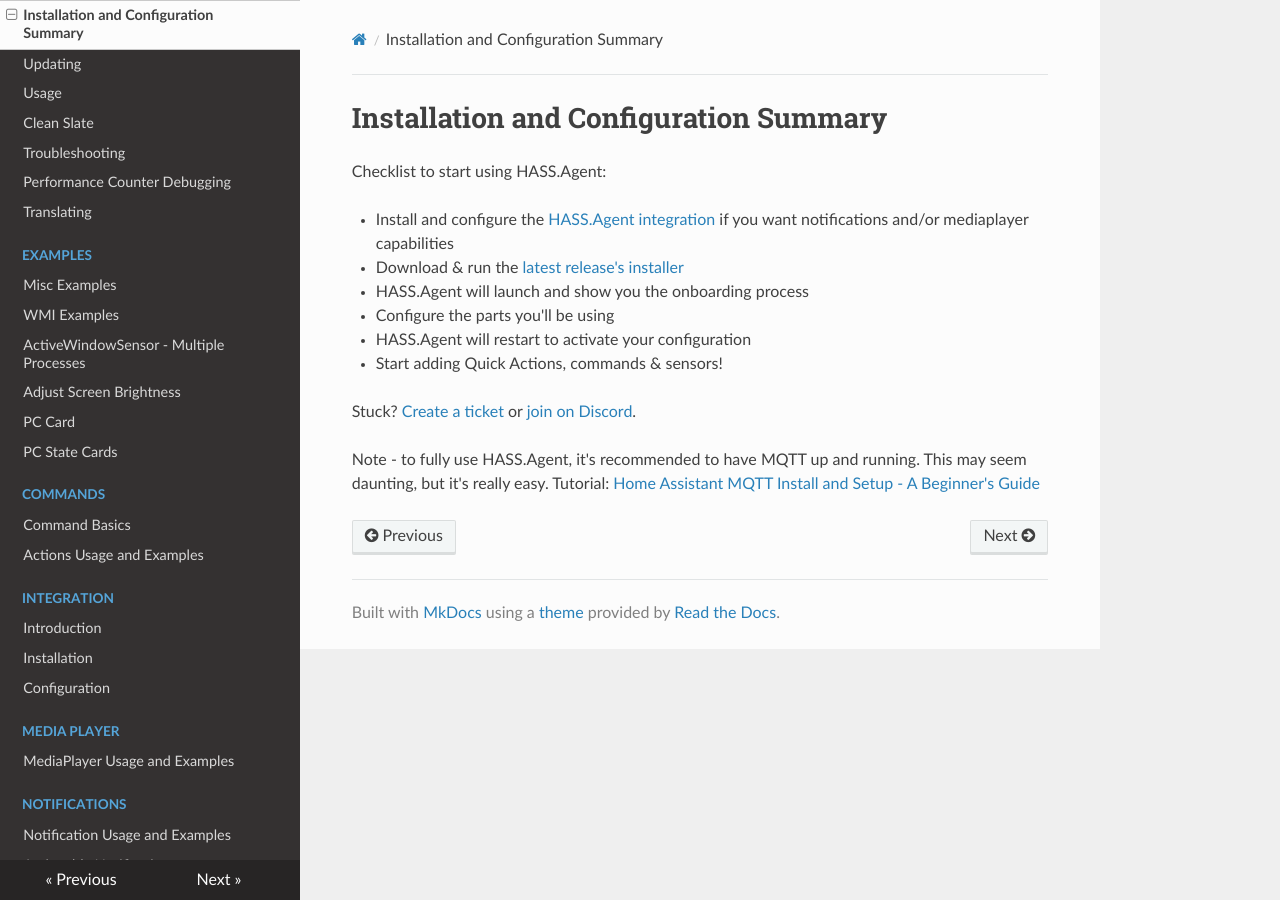
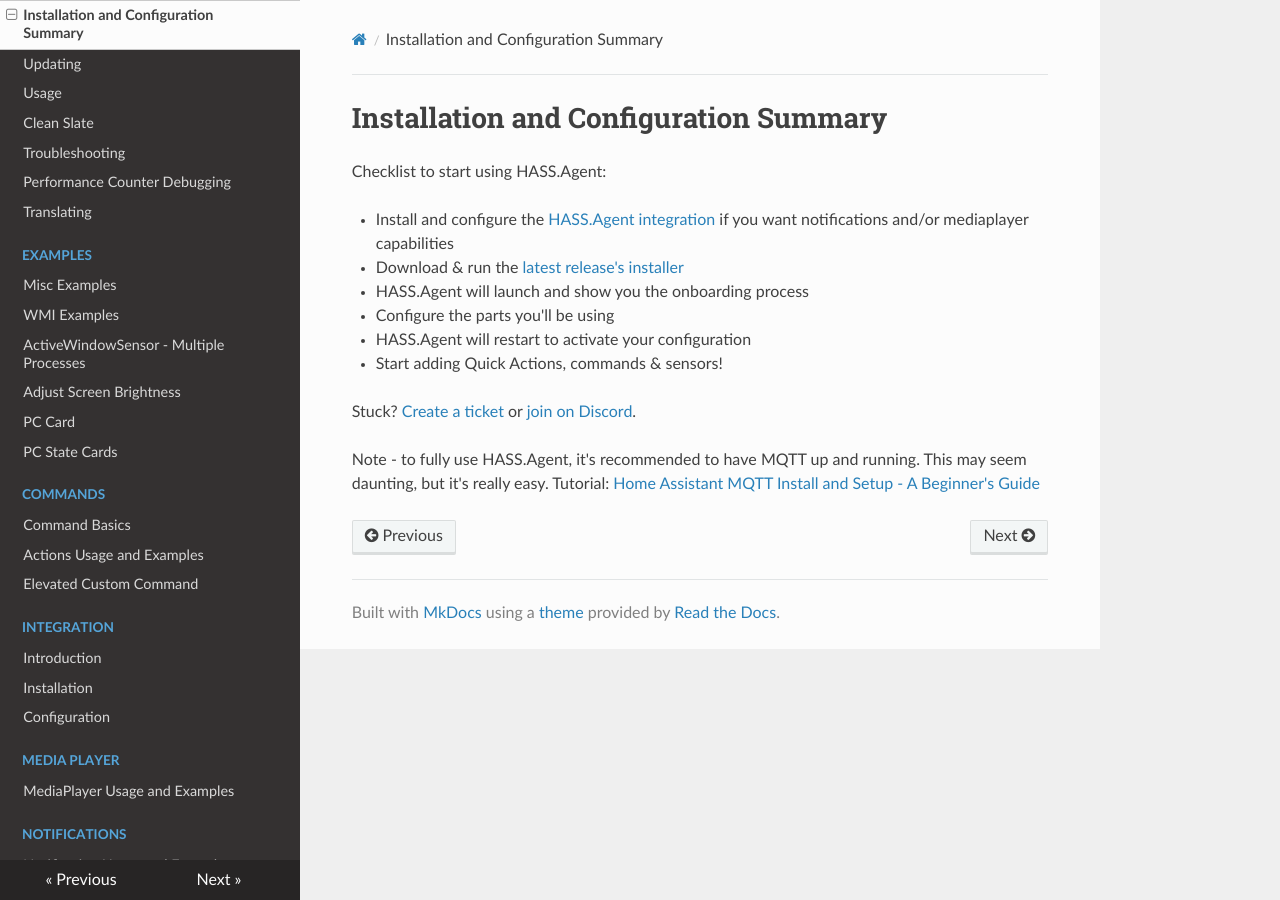
Before and after one commit to LAB02-Admin/HASS.Agent-Docs, an MkDocs documentation site: the page built from docs/installation-and-configuration-summary.md, in a window 1280 px wide. Built offline with MkDocs 1.6.1, drawn with Linux system fonts in a browser that asks for light colours; nearby versions of some CDN libraries.

Commit message:
Update mkdocs.yml

```diff
--- a/mkdocs.yml
+++ b/mkdocs.yml
@@ -27,6 +27,7 @@
     - 'Commands':
       - 'commands/command-basics.md'
       - 'commands/actions-usage-and-examples.md'
+      - 'commands/elevated-custom-command.md'
     - 'Integration':
       - 'integration/introduction.md'
       - 'integration/installation.md'
```
